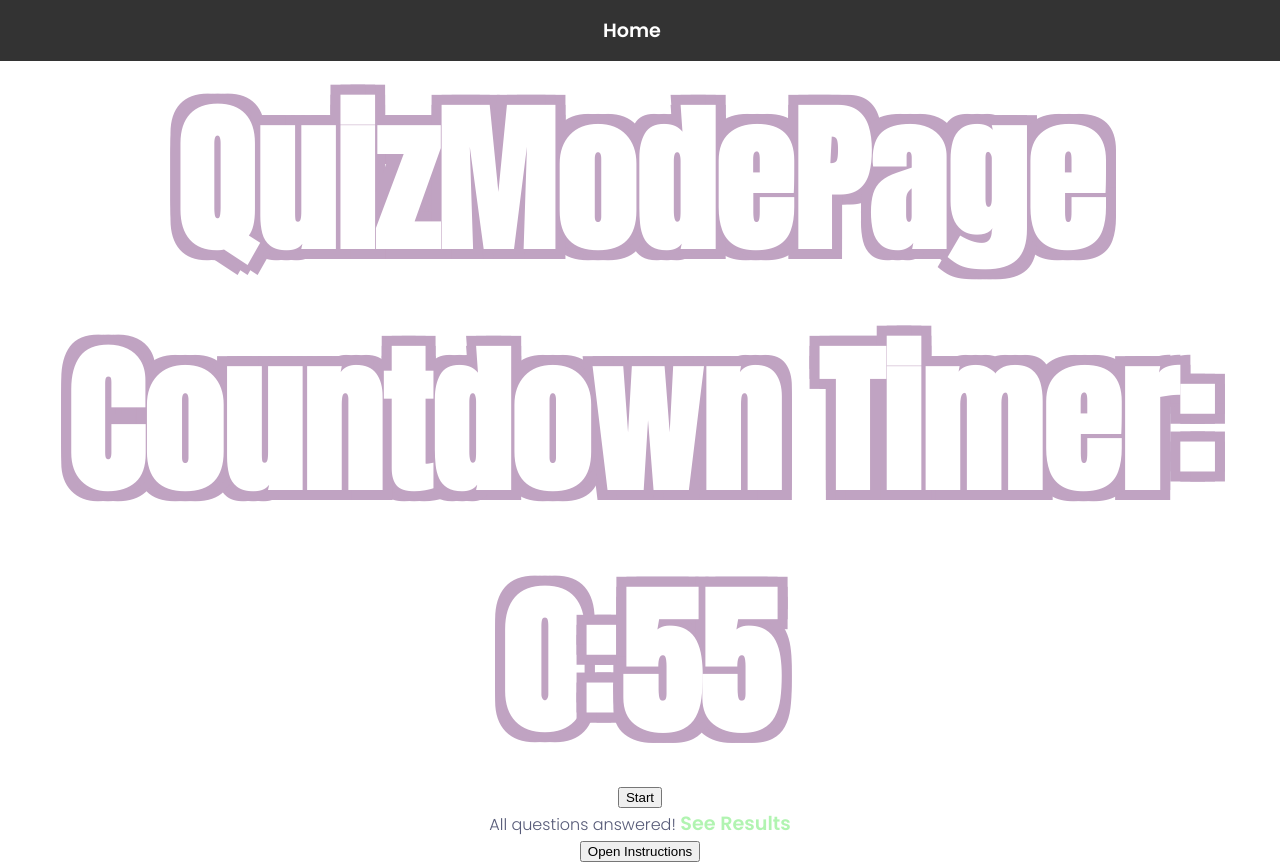
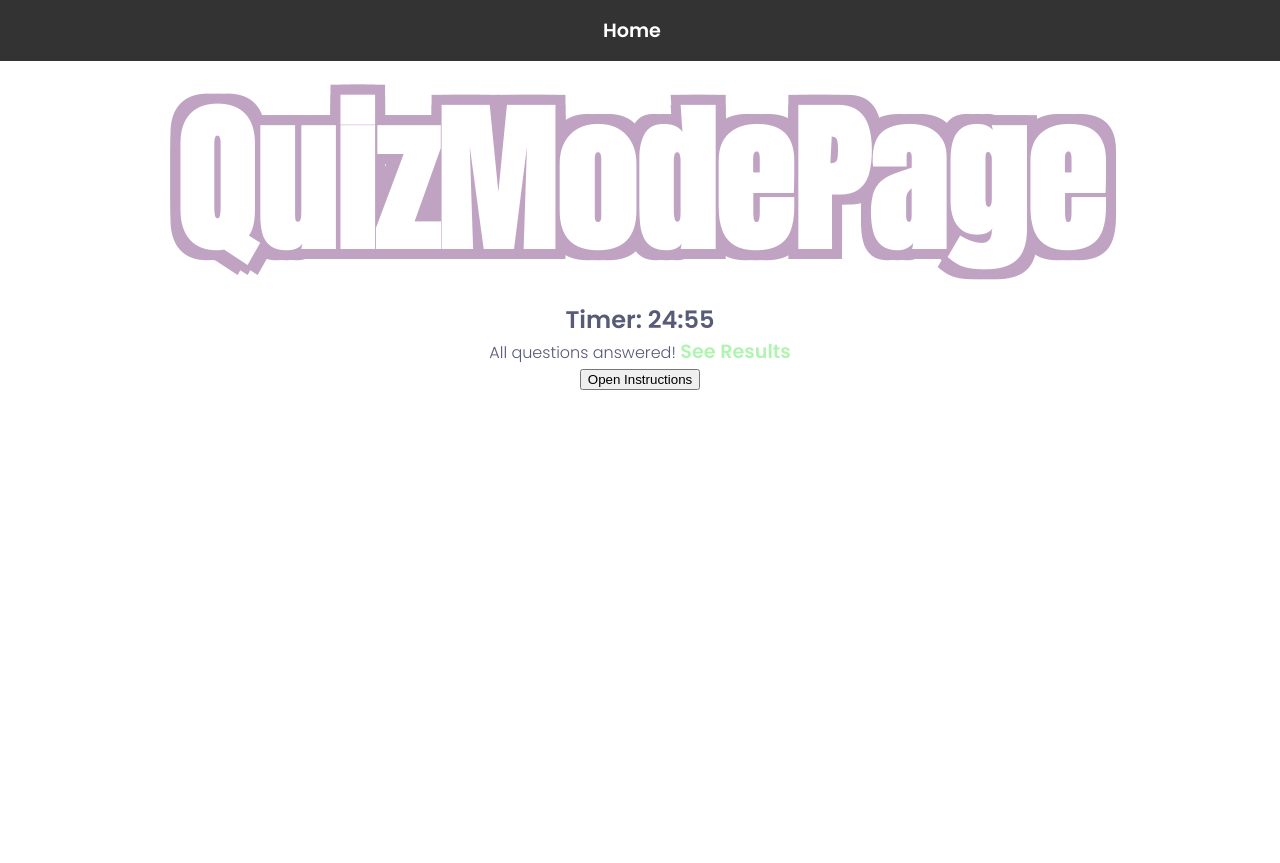
Before and after one commit to AleFin95/QuizWiz-Client, a React (Vite) app in the folder QuizWiz/: page /test/quiz in a window 1280 px wide. After the commit the page ends 800 px from the top, so only its background shows below. Built offline with nearby package versions, Linux system fonts and the light colour scheme.

Commit message:
Timer changes

```diff
--- a/QuizWiz/src/components/Timer/index.jsx
+++ b/QuizWiz/src/components/Timer/index.jsx
@@ -12,24 +12,25 @@ const Timer = ({flag_page}) => {
   const navigate=useNavigate()
   useEffect(() => {
     let timer;
-
+    console.log("remainingSeconds=",remainingSeconds)
     if (isRunning && remainingSeconds > 0) {
       timer = setInterval(() => {
         setRemainingSeconds((prevSeconds) => prevSeconds - 1);
       }, 1000);
-    } else if (remainingSeconds === 0) {
+    } else if (isRunning && remainingSeconds === 0) {
+    if (flag_page === 'quiz') {navigate('/test/quiz-results');}
       setIsRunning(false);
-    // if (flag_page === 'quiz') {navigate('/test/quiz-results');}
+
 
     }
 
     return () => clearInterval(timer);
-  }, [isRunning, remainingSeconds]);
+  }, [isRunning, remainingSeconds,flag_page]);
 
   const startTimer = () => {
-    const initialTime = flag_page === 'quiz' ? 1 : initialMinutes;
+    const initialTime = flag_page === 'quiz' ? 25 : initialMinutes;
     setRemainingSeconds(initialTime * 60);
-    // setRemainingSeconds(initialMinutes * 60);
+
     setIsRunning(true);
   };
 
@@ -63,13 +64,19 @@ const Timer = ({flag_page}) => {
 
   return (
     <div>
-      <h1>Countdown Timer: {Math.floor(remainingSeconds / 60)}:{remainingSeconds % 60}</h1>
+
+
+
 
       {flag_page === 'quiz' ? (
-        <button onClick={startTimer}>Start</button>
+        <>
+         <h2>Timer: {Math.floor(remainingSeconds / 60)}:{remainingSeconds % 60}</h2>
+        </>
+
       ) : (
 
         <>
+        <h1>Timer: {Math.floor(remainingSeconds / 60)}:{remainingSeconds % 60}</h1>
             <label>
                 Set Minutes:
                 <input type="number" value={initialMinutes} onChange={handleMinutesChange} />
@@ -82,7 +89,6 @@ const Timer = ({flag_page}) => {
 
       )}
       {/* <button onClick={handleClick} >Start</button> */}
-
     </div>
   );
 };
```
